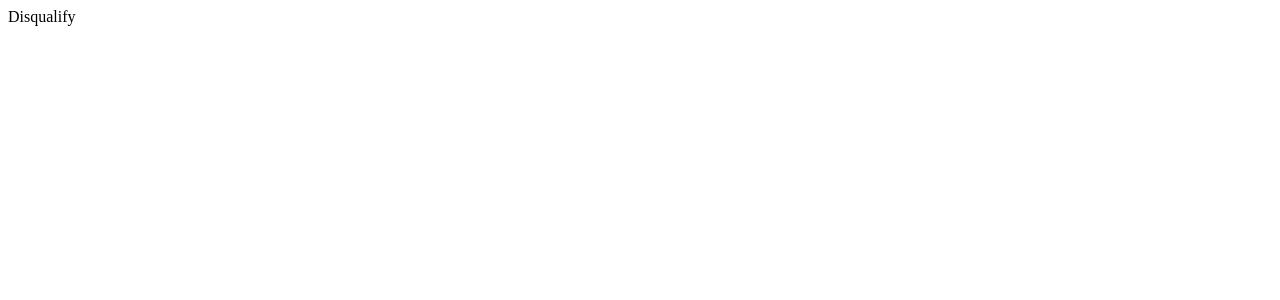
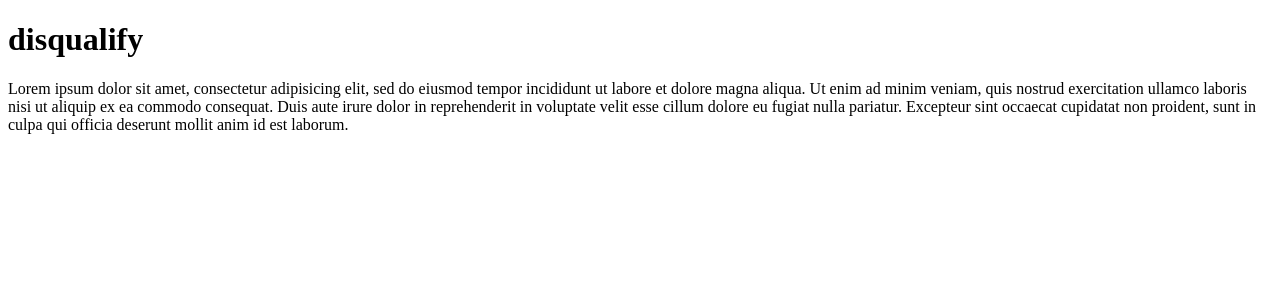
Before and after one commit to Chris-turina/loan_application_react_2020, a React app: page / in a window 1280 px wide. Both pictures are taken after typing "5", "Sample", "Sample", "5", "5" into the empty fields and a click on the button 16 px from the left and 198 px from the top of the page. Shown: the top 300 px of the page. Built offline with nearby package versions, Linux system fonts and the light colour scheme.

Commit message:
display the title and message body from json api request

```diff
--- a/src/js/components/App.js
+++ b/src/js/components/App.js
@@ -23,7 +23,6 @@ class App extends Component {
       .then(response => response.json())
       .then(json => {
         this.setState({ message: json})
-        console.log(this.state.message);
       })
   }
 
@@ -37,11 +36,11 @@ class App extends Component {
         displayForm: false,
         displayDisqualify: true
       })
-      console.log(this.state);
+      // console.log(this.state.message[0]);
        return console.log('no');
     } else {
       return console.log('yes');
-      console.log(this.state);
+      // console.log(this.state);
     }
   }
 
@@ -60,6 +59,7 @@ class App extends Component {
         />
       }
       {this.state.displayDisqualify && <Disqualify
+        props={this.state.message[0]}
         />
       }
       </div>
--- a/src/js/components/Disqualify.js
+++ b/src/js/components/Disqualify.js
@@ -1,17 +1,15 @@
-import React, { Component} from 'react';
+import React from 'react';
 
-class Disqualify extends React.Component {
-  constructor() {
-    super();
-  }
+const Disqualify = ({ props }) => {
+  console.log(props.title);
 
+  return (
+    <div>
+      <h1>{props.title}</h1>
+      <p>{props.disqualifyMessage}</p>
+    </div>
 
-  render() {
-    return (
-      <div>Disqualify</div>
-
-    );
-  }
+  );
 }
 
 export default Disqualify;
```
